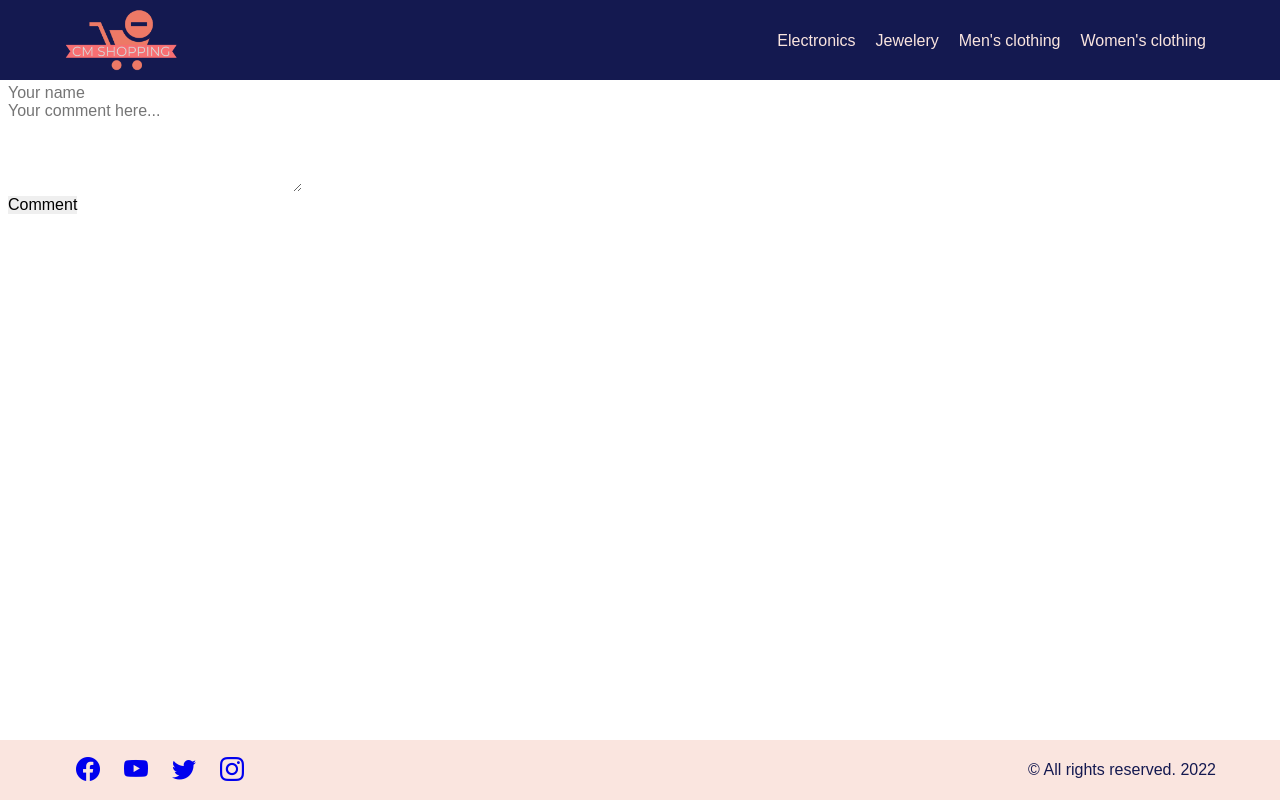
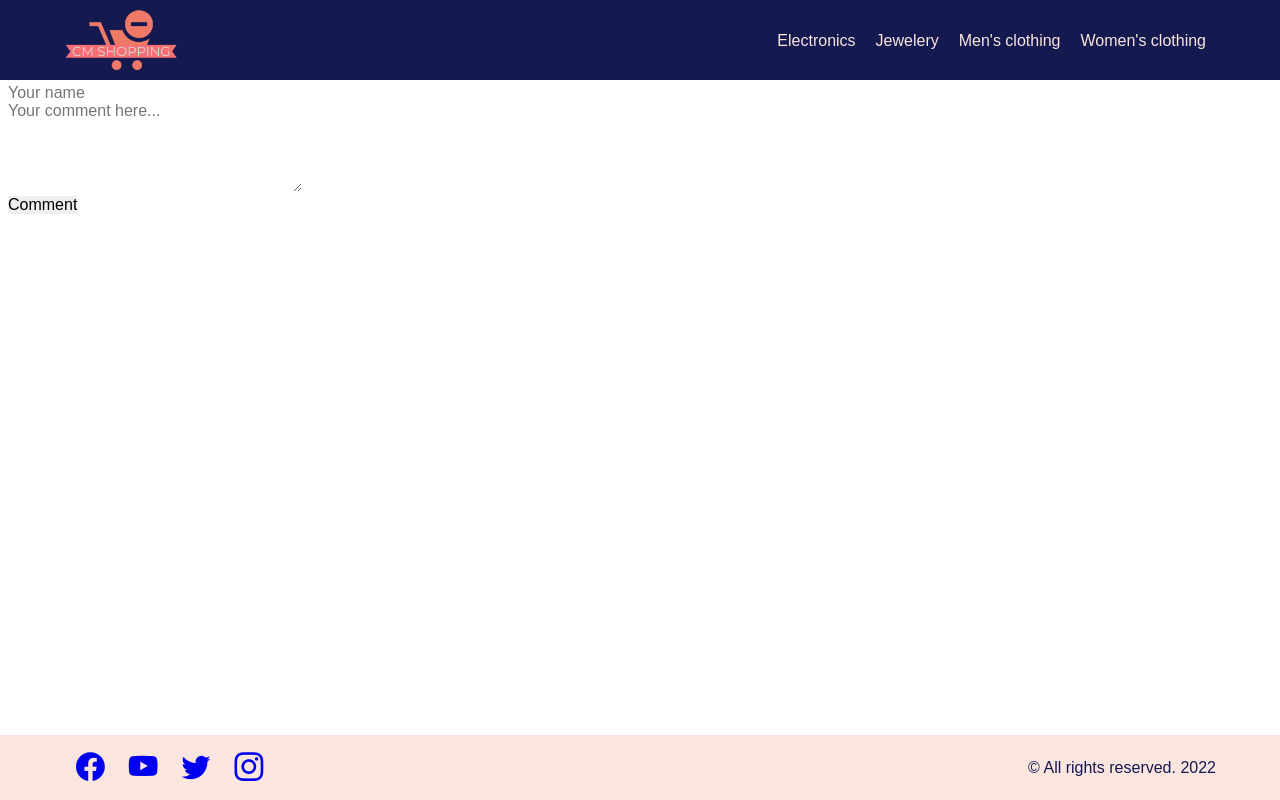
Before and after one commit to CRClothier/JavaScript-Capstone, a website built with webpack: page src/index.html in a window 1280 px wide. Built offline with nearby package versions, Linux system fonts and the light colour scheme.

Commit message:
update styles.css

```diff
--- a/src/assets/css/styles.css
+++ b/src/assets/css/styles.css
@@ -14,10 +14,14 @@
 *,
 html {
   font-size: 16px;
-  border: none;
+  border: 0;
   padding: 0;
   box-sizing: border-box;
   font-family: Railway, sans-serif;
+}
+
+body {
+  color: var(--dark-blue);
 }
 
 .header {
@@ -31,10 +35,11 @@ html {
   padding: 0 5%;
   background-color: var(--dark-blue);
   color: var(--light-pink);
+  z-index: 999;
 }
 
 .logo {
-  height:4rem;
+  height: 4rem;
   width: auto;
 }
 
@@ -65,6 +70,7 @@ html {
   align-items: center;
   width: 100%;
   padding: 0 5%;
+  z-index: 999;
 }
 
 .social-links {
@@ -82,5 +88,5 @@ html {
 }
 
 .social-link a i {
-  font-size: 1.5rem;
+  font-size: 1.8rem;
 }
```
